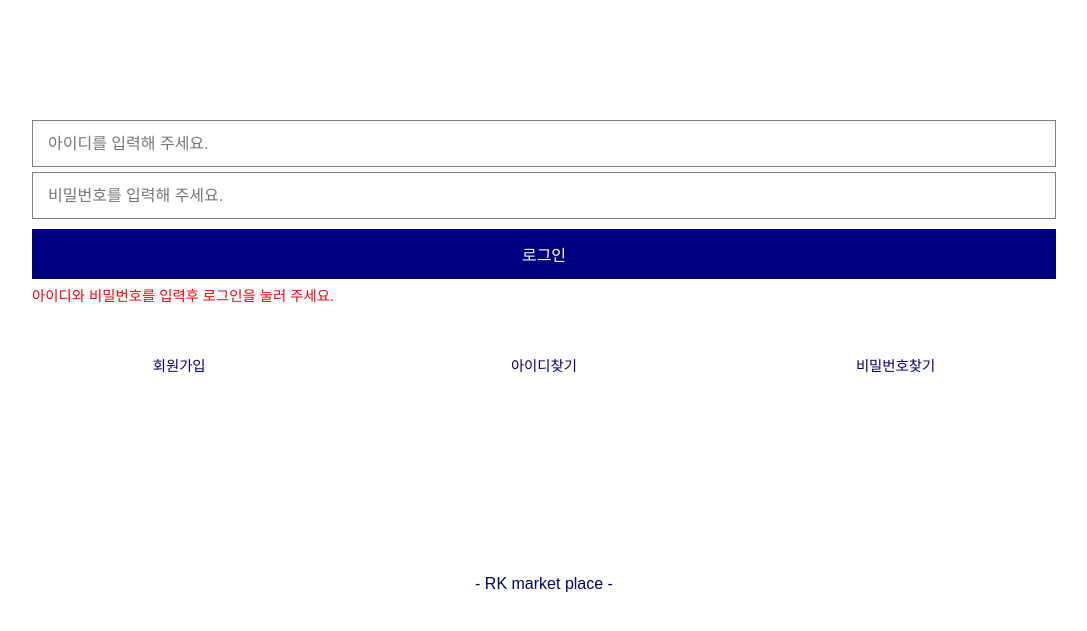
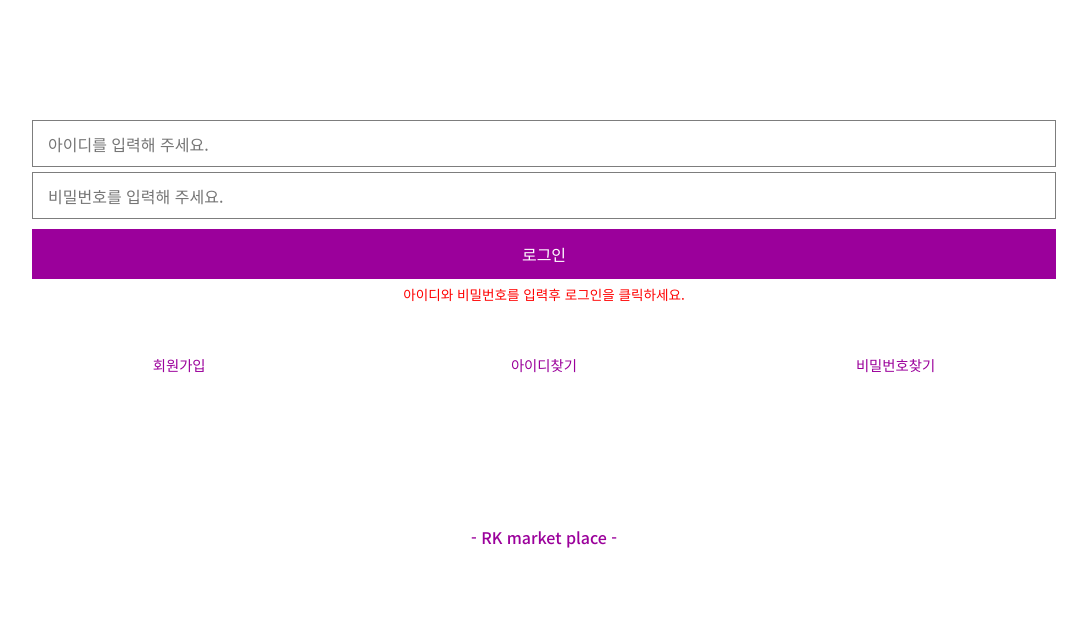
Before and after one commit to bhseo1223/RKMARKET-APP, a Node server app: page /member/member_login in a window 1280 px wide. Shown: the top 631 px of the page, without its empty margins (96-1183 px from the left). Run offline with Node 20, Linux system fonts and the light colour scheme.

Commit message:
1st commit

```diff
--- a/public/css/member/member_login_section.css
+++ b/public/css/member/member_login_section.css
@@ -26,10 +26,11 @@ section {  /* 전체 */
 }
 
 .memberlogin-caution {  /* 회원로그인-주의문구 */
+    text-align: center;
     width: 100%;
     height: 50px;
     margin: 5px 0 0 0;
-    font-size: 0.9rem;
+    font-size: 0.85rem;
     color: red;
 }
 
@@ -56,10 +57,12 @@ section {  /* 전체 */
 
 .section-text {  /* 전체-문구 */
     width: calc(100% - 20%);
-    margin: 200px 10% 0 10%;
+    margin: 150px 10% 0 10%;
 }
 .text-app {  /* 문구-앱 */
     text-align: center;
+    font-size: 1.0rem;
+    font-weight: 500;
     color: var(--color-main);
 }
 
--- a/public/css/style.css
+++ b/public/css/style.css
@@ -2,9 +2,9 @@
 
 /* 공통 */
 :root {
-    --color-main: navy;  /* 메인 */
+    --color-main: rgb(155, 0, 155);  /* 메인 */
 
-    --color-box: gray;  /* 박스 */
+    --color-box: rgb(125, 125, 125);  /* 박스 */
 }
 
 
--- a/routes/member/member_login.js
+++ b/routes/member/member_login.js
@@ -20,9 +20,9 @@ router.get('/member/member_login', function(req, res) {  // url(get) : '/member/
 
     // data + session
     // req.session.save(function() {
-console.log(memberId)
+
         if (loginCaution == '' || loginCaution == undefined) {
-            var loginCaution = '아이디와 비밀번호를 입력후 로그인을 눌러 주세요.'   // 주의문구
+            var loginCaution = '아이디와 비밀번호를 입력후 로그인을 클릭하세요.'   // 주의문구
         };
 
         // render
--- a/views/index.ejs
+++ b/views/index.ejs
@@ -6,6 +6,10 @@
         <meta charset="UTF-8">
         <meta http-equiv="X-UA-Compatible" content="IE=edge">
         <meta name="viewport" content="width=device-width, height=device-height, initial-scale=1.0">
+
+        <link rel="preconnect" href="https://fonts.googleapis.com">
+        <link rel="preconnect" href="https://fonts.gstatic.com" crossorigin>
+        <link href="https://fonts.googleapis.com/css2?family=Noto+Sans+KR:wght@300;400;500;600;700&display=swap" rel="stylesheet">
 
         <title>RKmarket</title>
 
--- a/views/member/member_login.ejs
+++ b/views/member/member_login.ejs
@@ -6,6 +6,10 @@
         <meta charset="UTF-8">
         <meta http-equiv="X-UA-Compatible" content="IE=edge">
         <meta name="viewport" content="width=device-width, height=device-height, initial-scale=1.0">
+
+        <link rel="preconnect" href="https://fonts.googleapis.com">
+        <link rel="preconnect" href="https://fonts.gstatic.com" crossorigin>
+        <link href="https://fonts.googleapis.com/css2?family=Noto+Sans+KR:wght@300;400;500;600;700&display=swap" rel="stylesheet">
 
         <title>RKmarket</title>
 
```
Also changed, not shown: routes/member/member_login_process.js (+23 -4 lines), views/main/main.ejs (+8 -3 lines).
